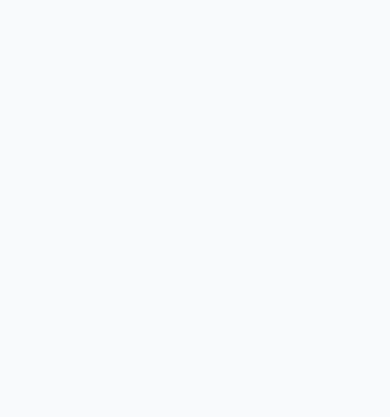
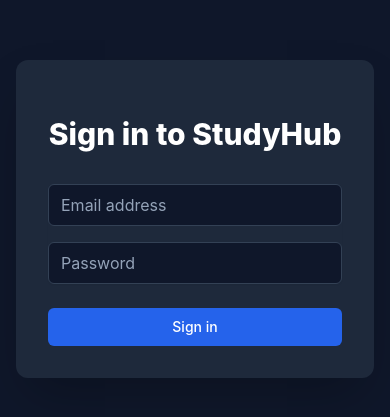
Before and after one commit to BabulalRK/DSA_SystemDesign, a React (Vite) app: page /DSA_SystemDesign/login in a window 390 px wide. Before the commit this address had no page. Shown: the part 203-620 px from the top of the page. Built offline with nearby package versions, Linux system fonts and the light colour scheme; the HTML template or start-up script is replaced by a standard one.

Commit message:
feat: implement user authentication system with protected routes and responsive layout

```diff
--- a/package.json
+++ b/package.json
@@ -11,6 +11,7 @@
     "test": "node node_modules/vitest/vitest.mjs"
   },
   "dependencies": {
+    "jose": "^6.2.3",
     "mermaid": "^11.15.0",
     "react": "^18.2.0",
     "react-dom": "^18.2.0"
--- a/src/App.jsx
+++ b/src/App.jsx
@@ -3,7 +3,10 @@
 import Layout from './components/Layout';
 import LoadingSpinner from './components/LoadingSpinner';
 import ErrorBoundary from './components/ErrorBoundary';
+import { AuthProvider } from './context/AuthContext';
+import ProtectedRoute from './components/ProtectedRoute';
 
+const LoginPage = lazy(() => import('./pages/LoginPage'));
 const Home = lazy(() => import('./pages/Home'));
 const DSAPage = lazy(() => import('./pages/DSAPage'));
 const DSADetailPage = lazy(() => import('./pages/DSADetailPage'));
@@ -13,9 +16,19 @@
 
 function App() {
   return (
-    <BrowserRouter basename="/DSA_SystemDesign">
-      <Routes>
-        <Route path="/" element={<Layout />}>
+    <AuthProvider>
+      <BrowserRouter basename="/DSA_SystemDesign">
+        <Routes>
+          <Route path="/login" element={
+            <Suspense fallback={<LoadingSpinner />}>
+              <LoginPage />
+            </Suspense>
+          } />
+          <Route path="/" element={
+            <ProtectedRoute>
+              <Layout />
+            </ProtectedRoute>
+          }>
           <Route index element={
             <Suspense fallback={<LoadingSpinner />}>
               <ErrorBoundary><Home /></ErrorBoundary>
@@ -49,6 +62,7 @@
         </Route>
       </Routes>
     </BrowserRouter>
+    </AuthProvider>
   );
 }
 
--- /dev/null
+++ b/src/components/ProtectedRoute.jsx
@@ -0,0 +1,23 @@
+import React from 'react';
+import { Navigate, useLocation } from 'react-router-dom';
+import { useAuth } from '../context/AuthContext';
+import LoadingSpinner from './LoadingSpinner';
+
+export default function ProtectedRoute({ children }) {
+  const { isAuthenticated, isLoading } = useAuth();
+  const location = useLocation();
+
+  if (isLoading) {
+    return (
+      <div className="min-h-screen flex items-center justify-center bg-slate-900">
+        <LoadingSpinner />
+      </div>
+    );
+  }
+
+  if (!isAuthenticated) {
+    return <Navigate to="/login" state={{ from: location }} replace />;
+  }
+
+  return children;
+}
--- /dev/null
+++ b/src/context/AuthContext.jsx
@@ -0,0 +1,64 @@
+import React, { createContext, useContext, useState, useEffect } from 'react';
+import { SignJWT, jwtVerify } from 'jose';
+import credentials from '../data/credentials.json';
+
+const AuthContext = createContext(null);
+const SECRET_KEY = new TextEncoder().encode('my-super-secret-dummy-key-for-client-side-auth');
+
+export const AuthProvider = ({ children }) => {
+  const [token, setToken] = useState(localStorage.getItem('jwt_token'));
+  const [isAuthenticated, setIsAuthenticated] = useState(false);
+  const [isLoading, setIsLoading] = useState(true);
+
+  useEffect(() => {
+    const verifyToken = async () => {
+      if (!token) {
+        setIsAuthenticated(false);
+        setIsLoading(false);
+        return;
+      }
+      try {
+        await jwtVerify(token, SECRET_KEY);
+        setIsAuthenticated(true);
+      } catch (error) {
+        console.error('Invalid token', error);
+        setIsAuthenticated(false);
+        localStorage.removeItem('jwt_token');
+        setToken(null);
+      }
+      setIsLoading(false);
+    };
+
+    verifyToken();
+  }, [token]);
+
+  const login = async (email, password) => {
+    if (email === credentials.email && password === credentials.password) {
+      const jwt = await new SignJWT({ email })
+        .setProtectedHeader({ alg: 'HS256' })
+        .setIssuedAt()
+        .setExpirationTime('2h')
+        .sign(SECRET_KEY);
+
+      localStorage.setItem('jwt_token', jwt);
+      setToken(jwt);
+      setIsAuthenticated(true);
+      return true;
+    }
+    return false;
+  };
+
+  const logout = () => {
+    localStorage.removeItem('jwt_token');
+    setToken(null);
+    setIsAuthenticated(false);
+  };
+
+  return (
+    <AuthContext.Provider value={{ token, isAuthenticated, isLoading, login, logout }}>
+      {children}
+    </AuthContext.Provider>
+  );
+};
+
+export const useAuth = () => useContext(AuthContext);
--- /dev/null
+++ b/src/data/credentials.json
@@ -0,0 +1,4 @@
+{
+  "email": "babulal.kannan@programming.com",
+  "password": "welcome@123"
+}
--- a/src/data/dsaPatterns.js
+++ b/src/data/dsaPatterns.js
@@ -191,7 +191,7 @@
     mermaidCode: `graph TD
     A[Original Array: 1, 2, 3] --> B[Prefix Sum Array: 1, 3, 6]
     B --> C{Sum of Range i to j}
-    C -->|Calculation| D(Prefix[j] - Prefix[i-1])`
+    C -->|Calculation| D("Prefix[j] - Prefix[i-1]")`
   },
   {
     id: 'fast-slow-pointers',
--- /dev/null
+++ b/src/pages/LoginPage.jsx
@@ -0,0 +1,83 @@
+import React, { useState } from 'react';
+import { useNavigate, useLocation } from 'react-router-dom';
+import { useAuth } from '../context/AuthContext';
+
+export default function LoginPage() {
+  const [email, setEmail] = useState('');
+  const [password, setPassword] = useState('');
+  const [error, setError] = useState('');
+  const navigate = useNavigate();
+  const location = useLocation();
+  const { login } = useAuth();
+
+  const from = location.state?.from?.pathname || '/';
+
+  const handleSubmit = async (e) => {
+    e.preventDefault();
+    setError('');
+    const success = await login(email, password);
+    if (success) {
+      navigate(from, { replace: true });
+    } else {
+      setError('Invalid email or password');
+    }
+  };
+
+  return (
+    <div className="min-h-screen flex items-center justify-center bg-slate-900 px-4 sm:px-6 lg:px-8">
+      <div className="max-w-md w-full space-y-8 bg-slate-800 p-8 rounded-xl shadow-2xl">
+        <div>
+          <h2 className="mt-6 text-center text-3xl font-extrabold text-white">
+            Sign in to StudyHub
+          </h2>
+        </div>
+        <form className="mt-8 space-y-6" onSubmit={handleSubmit}>
+          {error && (
+            <div className="bg-red-500/10 border border-red-500 text-red-500 p-3 rounded text-sm text-center">
+              {error}
+            </div>
+          )}
+          <div className="rounded-md shadow-sm space-y-4">
+            <div>
+              <label className="sr-only" htmlFor="email-address">Email address</label>
+              <input
+                id="email-address"
+                name="email"
+                type="email"
+                autoComplete="email"
+                required
+                className="appearance-none relative block w-full px-3 py-2 border border-slate-700 bg-slate-900 placeholder-slate-400 text-white rounded-md focus:outline-none focus:ring-blue-500 focus:border-blue-500 focus:z-10 sm:text-sm"
+                placeholder="Email address"
+                value={email}
+                onChange={(e) => setEmail(e.target.value)}
+              />
+            </div>
+            <div>
+              <label className="sr-only" htmlFor="password">Password</label>
+              <input
+                id="password"
+                name="password"
+                type="password"
+                autoComplete="current-password"
+                required
+                className="appearance-none relative block w-full px-3 py-2 border border-slate-700 bg-slate-900 placeholder-slate-400 text-white rounded-md focus:outline-none focus:ring-blue-500 focus:border-blue-500 focus:z-10 sm:text-sm"
+                placeholder="Password"
+                value={password}
+                onChange={(e) => setPassword(e.target.value)}
+              />
+            </div>
+          </div>
+
+          <div>
+            <button
+              type="submit"
+              className="group relative w-full flex justify-center py-2 px-4 border border-transparent text-sm font-medium rounded-md text-white bg-blue-600 hover:bg-blue-700 focus:outline-none focus:ring-2 focus:ring-offset-2 focus:ring-blue-500 transition-colors"
+            >
+              Sign in
+            </button>
+          </div>
+        </form>
+      </div>
+    </div>
+  );
+}
```
Also changed, not shown: src/components/Layout.jsx (+58 -1 lines), 1 other file (tests, documents, lock files or other folders).
